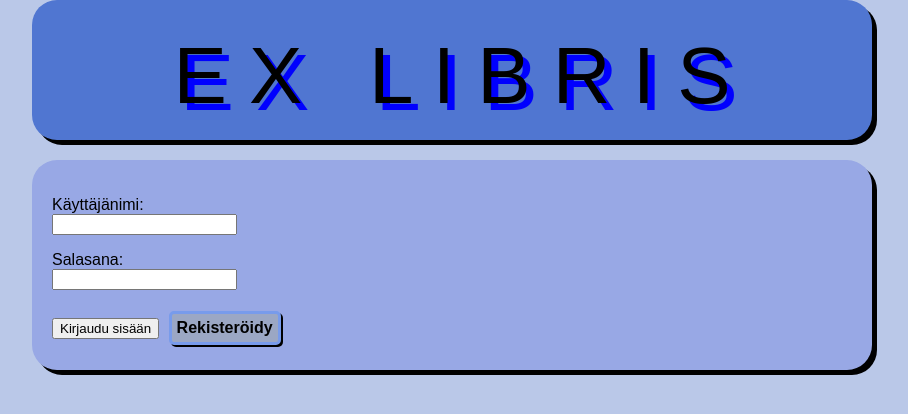
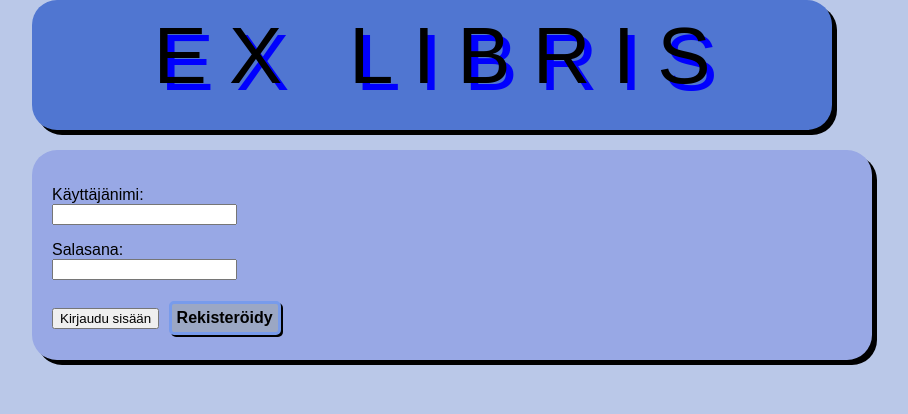
Before and after one commit to ankkalampi/ex-libris, a Flask app: page / in a window 1280 px wide. Shown: the part 20-434 px from the top of the page, without its empty margins (208-1116 px from the left). Run offline with Flask 3, Linux system fonts and the light colour scheme.

Commit message:
changed title alignment

```diff
--- a/static/main.css
+++ b/static/main.css
@@ -21,9 +21,9 @@ body {
   width: 100%;
   background-color: #5076d1;
   text-align: center;
-  top: 50%;
+  top: 30%;
   border-radius: 25px;
-  padding: 20px;
+  padding-bottom: 30px;
   box-shadow: 5px 5px;
 
 
```
